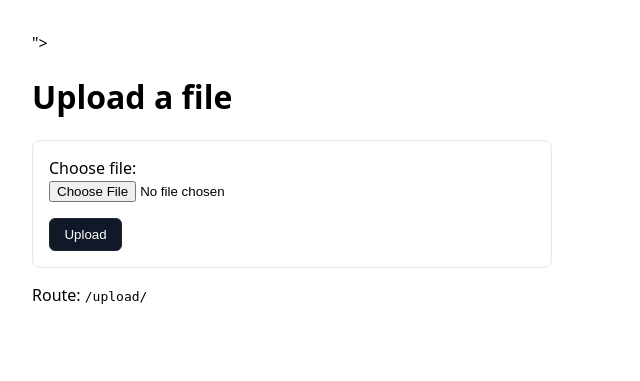
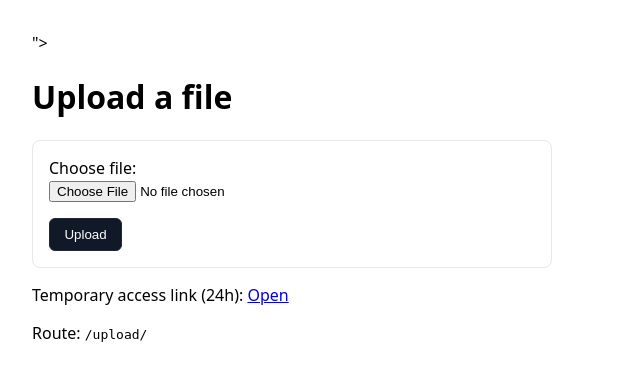
Before and after one commit to ralthor/media-hub, a Django app: template templates/upload.html in a window 1280 px wide. Shown: the top 381 px of the page, without its empty margins (0-640 px from the left). Run offline with Django 5.2, Linux system fonts and the light colour scheme; the template is opened without the code that fills it: most values are stand-ins (such as "Sample title", 1, 10 or a date in 2020).

Commit message:
Implement GCS file upload functionality with signed URL generation and update upload view and template

```diff
--- a/templates/upload.html
+++ b/templates/upload.html
@@ -42,6 +42,12 @@
         </div>
       </form>
     </div>
+    {% if signed_url %}
+      <p style="margin-top:1rem">
+        Temporary access link (24h):
+        <a href="{{ signed_url }}" target="_blank" rel="noopener">Open</a>
+      </p>
+    {% endif %}
     <p style="margin-top:1rem">Route: <code>/upload/</code></p>
   </div>
 </body>
```
Also changed, not shown: storage/processes.py (added), storage/tests/test_views.py, storage/views.py, 1 other file.
